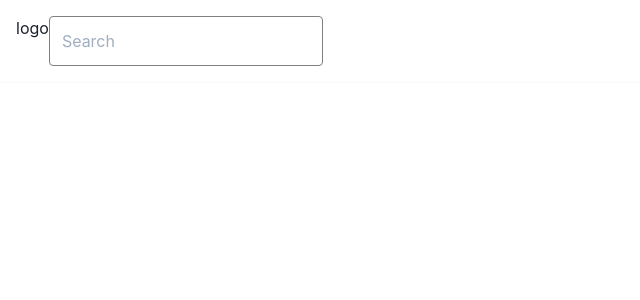
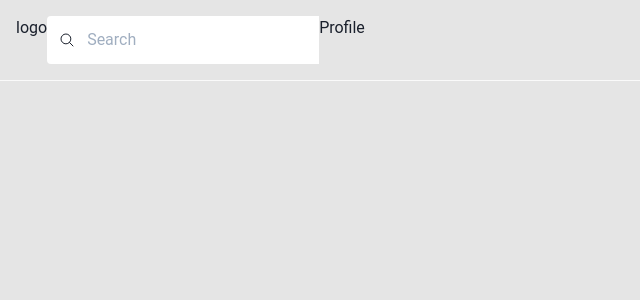
Before and after one commit to ricardoham/moviesit-app, a React (Create React App) app: page / in a window 1280 px wide. Shown: the top 300 px of the page, without its empty margins (0-640 px from the left). Built offline with nearby package versions, Linux system fonts and the light colour scheme.

Commit message:
dev: search bar

```diff
--- a/package.json
+++ b/package.json
@@ -16,6 +16,7 @@
     "framer-motion": "^4",
     "react": "^17.0.2",
     "react-dom": "^17.0.2",
+    "react-icons": "^4.2.0",
     "react-scripts": "4.0.3",
     "typescript": "^4.1.2",
     "web-vitals": "^1.0.1"
@@ -54,7 +55,6 @@
     "eslint-plugin-import": "^2.23.4",
     "eslint-plugin-jsx-a11y": "^6.4.1",
     "eslint-plugin-react": "^7.24.0",
-    "eslint-plugin-react-hooks": "^4.2.0",
-    "react-icons": "^4.2.0"
+    "eslint-plugin-react-hooks": "^4.2.0"
   }
 }
--- a/src/components/Header/index.tsx
+++ b/src/components/Header/index.tsx
@@ -6,6 +6,7 @@ const Header = (): JSX.Element => (
   <StyledHeader>
     <span>logo</span>
     <Search />
+    <span>Profile</span>
   </StyledHeader>
 );
 
--- a/src/components/Search/index.tsx
+++ b/src/components/Search/index.tsx
@@ -1,6 +1,12 @@
 import React from 'react';
-import { StyledSearch } from './styles';
+import { IoSearchOutline } from 'react-icons/io5';
+import { SearchContainer, StyledSearch } from './styles';
 
-const Search = (): JSX.Element => <StyledSearch placeholder="Search" type="search" />;
+const Search = (): JSX.Element => (
+  <SearchContainer>
+    <IoSearchOutline />
+    <StyledSearch placeholder="Search" type="search" />
+  </SearchContainer>
+);
 
 export default Search;
--- a/src/components/Search/styles.ts
+++ b/src/components/Search/styles.ts
@@ -3,5 +3,13 @@ import styled from '@emotion/styled';
 export const StyledSearch = styled.input`
   padding: 12px;
   border: 1px solid grey;
+  border: none;
+`;
+
+export const SearchContainer = styled.div`
+  display: flex;
+  align-items: center;
+  background-color: #fff;
   border-radius: 4px;
+  padding-left: 12px;
 `;
--- /dev/null
+++ b/src/globalStyles.tsx
@@ -0,0 +1,21 @@
+import React from 'react';
+import { Global, css } from '@emotion/react';
+
+export const GlobalStyle = (): JSX.Element => (
+  <Global
+    styles={css`
+      html {
+        font-family: sans-serif;
+        -ms-text-size-adjust: 100%;
+        -webkit-text-size-adjust: 100%;
+        -webkit-font-smoothing: antialiased;
+        text-rendering: optimizeLegibility;
+      }
+      body {
+        margin: 0;
+        font-family: "Roboto","HelveticaNeue","Helvetica Neue",sans-serif;
+        background-color: #E5E5E5;
+      }
+    `}
+  />
+);
--- a/src/index.tsx
+++ b/src/index.tsx
@@ -2,12 +2,14 @@ import React from 'react';
 import ReactDOM from 'react-dom';
 import './index.css';
 import { ChakraProvider } from '@chakra-ui/react';
+import { GlobalStyle } from 'globalStyles';
 import App from './App';
 import reportWebVitals from './reportWebVitals';
 
 ReactDOM.render(
   <React.StrictMode>
     <ChakraProvider>
+      <GlobalStyle />
       <App />
     </ChakraProvider>
   </React.StrictMode>,
--- a/src/reportWebVitals.ts
+++ b/src/reportWebVitals.ts
@@ -1,6 +1,6 @@
 import { ReportHandler } from 'web-vitals';
 
-const reportWebVitals = (onPerfEntry?: ReportHandler) => {
+const reportWebVitals = (onPerfEntry?: ReportHandler): void => {
   if (onPerfEntry && onPerfEntry instanceof Function) {
     import('web-vitals').then(({
       getCLS, getFID, getFCP, getLCP, getTTFB,
```
Also changed, not shown: src/globalStyles.ts (deleted).
